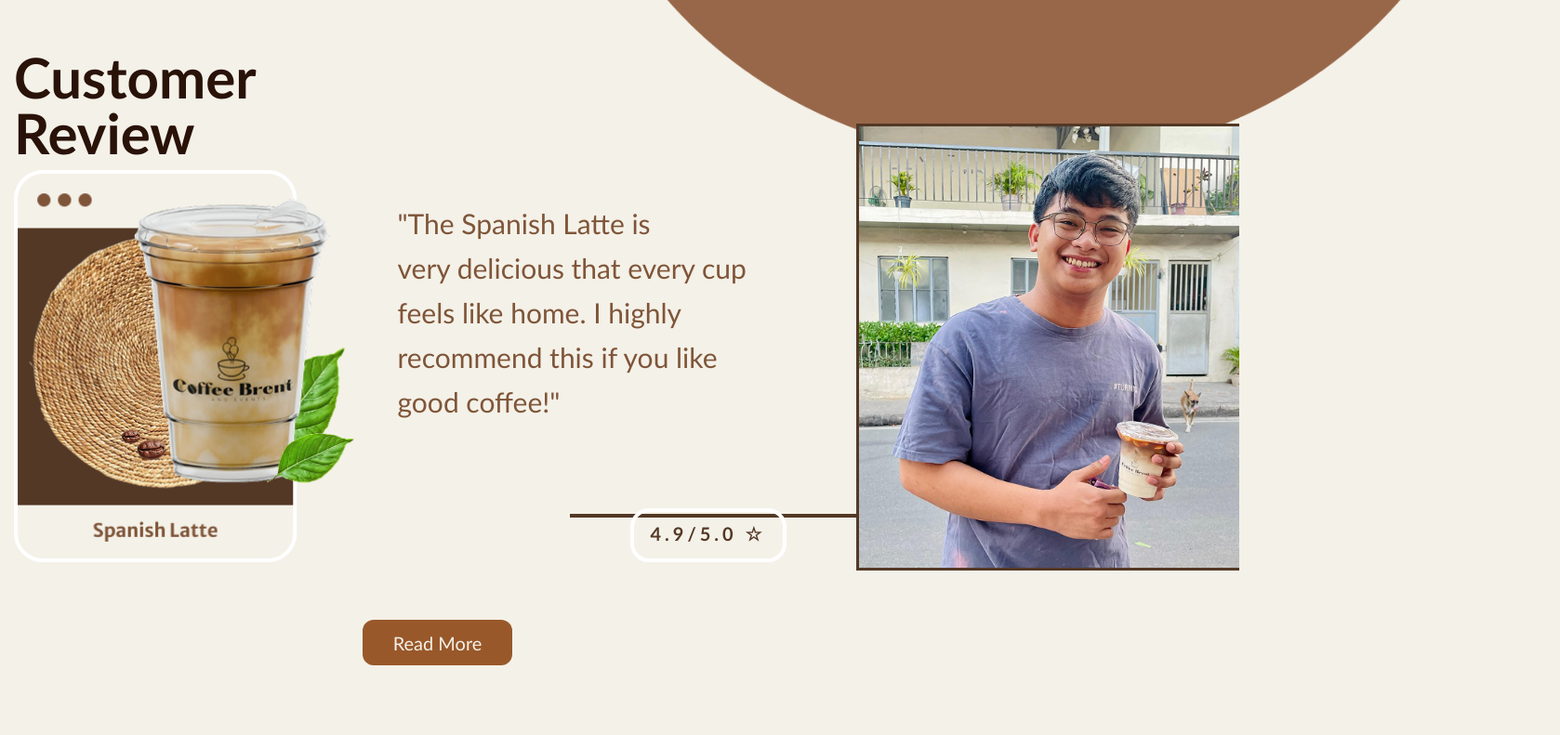
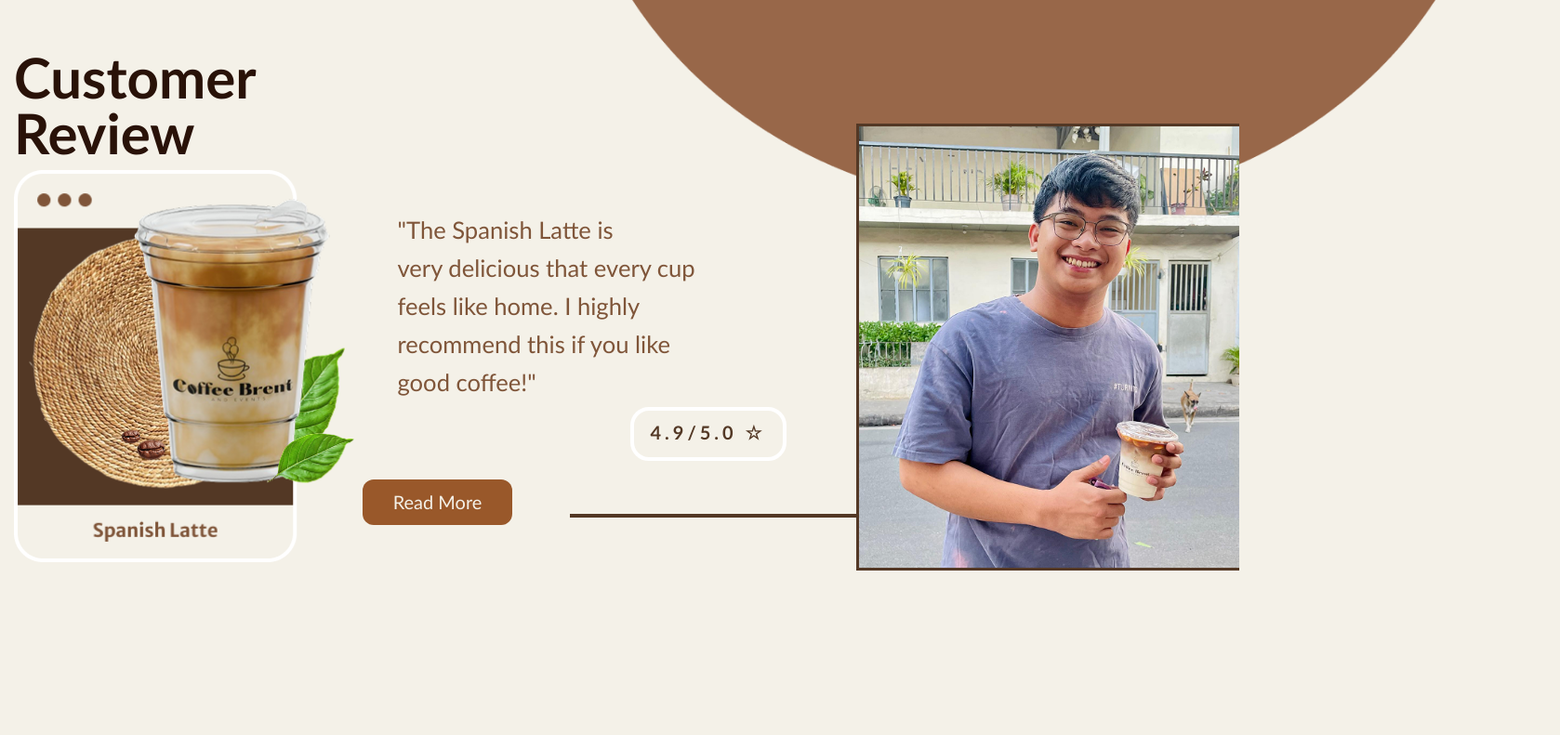
Before and after one commit to git-aiyeee12/repo-coffeebrent, a plain HTML site: page index.html in a window 1280 px wide. Shown: the part 937-1728 px from the top of the page at 93% size, 1678 px wide, since content can reach past the window. Drawn offline with Linux system fonts and the light colour scheme.

Commit message:
Update style.css

```diff
--- a/CSS/style.css
+++ b/CSS/style.css
@@ -26,7 +26,7 @@ header {
 .logo {
   position: relative;
   top: 15px;
-  left: 30px;
+  left: 10px;
   width: 80px;
   height: 80px;
   background-color: white;
@@ -271,6 +271,7 @@ footer a:hover {
   min-height: 100vh;
   font-family: 'Gill Sans', 'Gill Sans MT', Calibri, 'Trebuchet MS', sans-serif;
   font-size: 16px;
+  top: 50px;
 }
 
 .introduction a {
@@ -500,10 +501,10 @@ footer a:hover {
 
 .testimonial_desc {
   color: #7f5539;
-  font-size: 30px;
-  position: absolute;
+  font-size: clamp(16px, 2vw, 30px);
+  position: relative;
   left: 33%;
-  top: 183px;
+  top: -230px;
   display: flex;
 }
 
@@ -520,9 +521,9 @@ footer a:hover {
   align-items: center;
   border: 4px solid #fff;
   border-radius: 20px;
-  position: absolute;
-  top: 68%;
+  top: -250px;
   left: 53%;
+  position: relative;
 }
 
 .top-frame {
@@ -540,9 +541,9 @@ footer a:hover {
   display: flex;
   justify-content: center;
   align-items: center;
-  position: absolute;
+  position: relative;
   left: 30%;
-  top: 83%;
+  top: -230px;
   width: 121px;
   height: 29px;
   border-radius: 12px;
```
